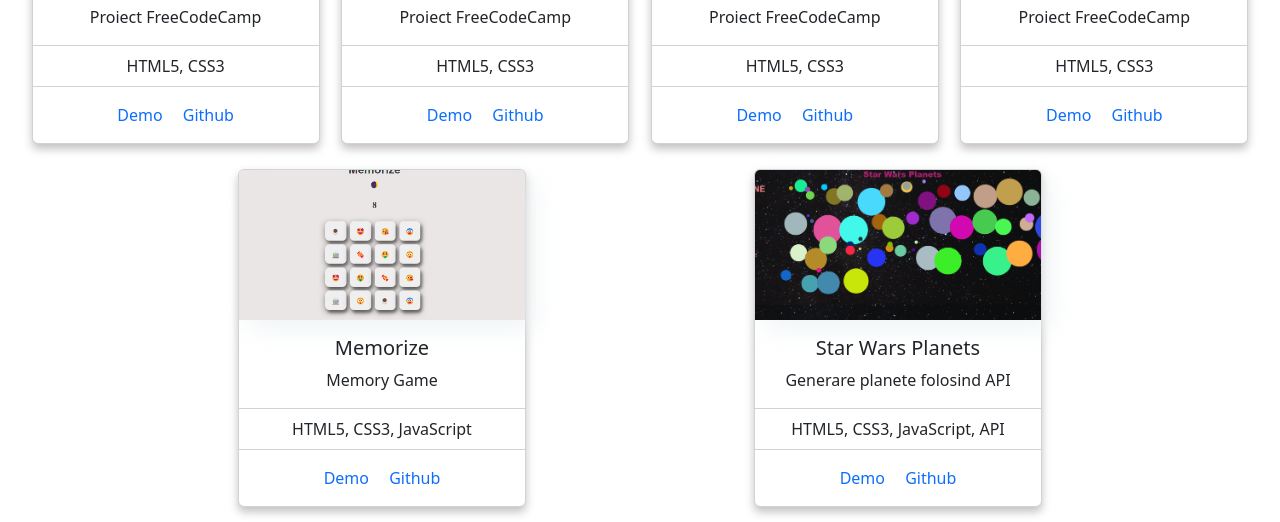
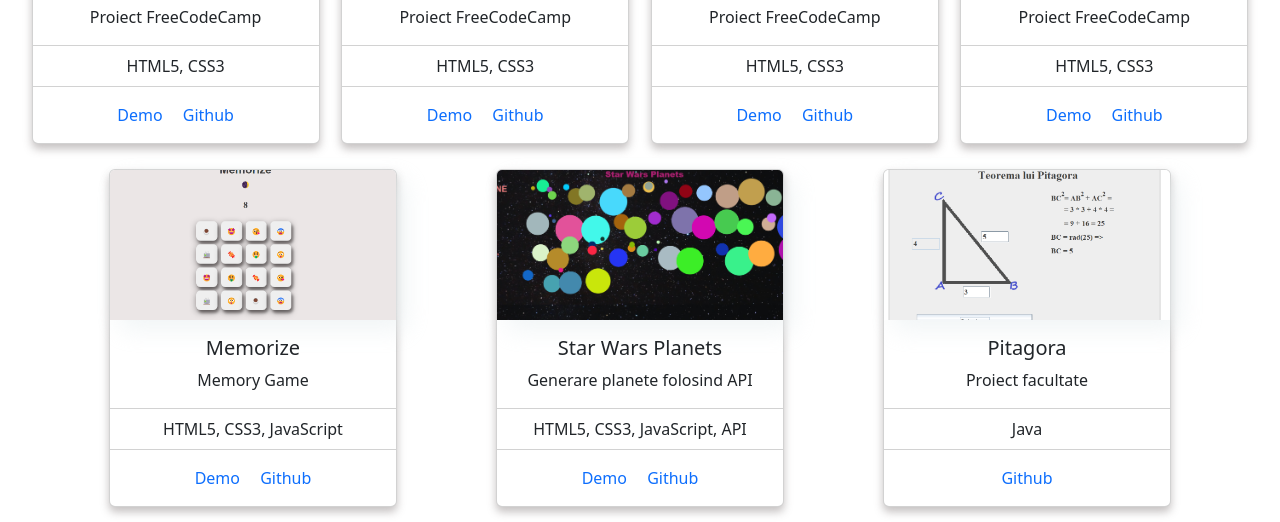
Before and after one commit to efiov/Portofoliu, a plain HTML site: page index.html in a window 1280 px wide. Shown: the part 1440-1962 px from the top of the page. Drawn offline with nearby package versions, Linux system fonts and the light colour scheme.

Commit message:
proiect #11

```diff
--- a/index.html
+++ b/index.html
@@ -312,6 +312,25 @@
           >
         </div>
       </div>
+
+      <div class="card" style="width: 18rem">
+        <img src="images/p11.png" class="card-img-top" alt="Swing" />
+        <div class="card-body">
+          <h5 class="card-title">Pitagora</h5>
+          <p class="card-text">Proiect facultate</p>
+        </div>
+        <ul class="list-group list-group-flush">
+          <li class="list-group-item">Java</li>
+        </ul>
+        <div class="card-body">
+          <a
+            href="https://github.com/efiov/Tema-PJ"
+            class="card-link"
+            target="_blank"
+            >Github</a
+          >
+        </div>
+      </div>
     </section>
     <script
       src="https://cdn.jsdelivr.net/npm/bootstrap@5.3.0-alpha3/dist/js/bootstrap.bundle.min.js"
```
Also changed, not shown: images/p11.png (added).
